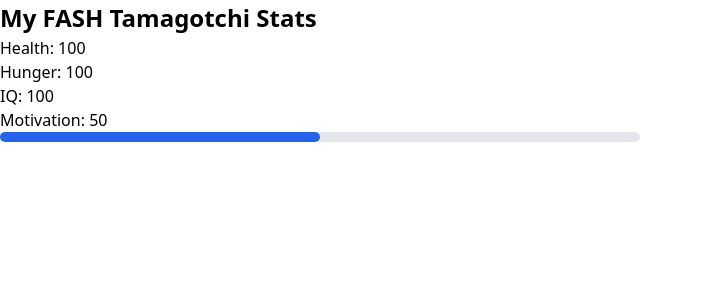
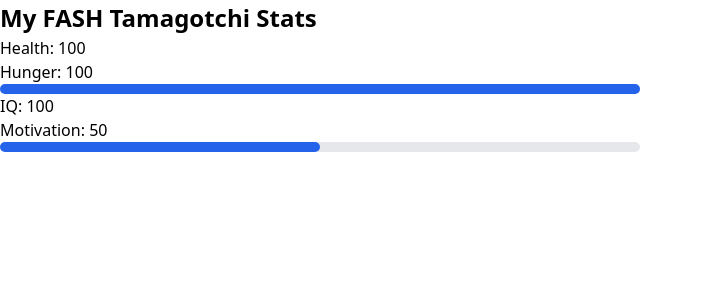
Before and after one commit to CS-396-Web-Dev/final-project-fash, a Next.js app: page / in a window 1280 px wide. Shown: the top 300 px of the page, without its empty margins (0-703 px from the left). Built offline with nearby package versions, Linux system fonts and the light colour scheme.

Commit message:
Adding in hunger bar

```diff
--- a/app/components/HungerBar.tsx
+++ b/app/components/HungerBar.tsx
@@ -0,0 +1,21 @@
+import { useState } from 'react';
+import { useHungerContext } from '../contexts/HungerContext';
+
+export default function HungerBar() {
+    // get current motivation level from the context
+    const { hunger } = useHungerContext();
+
+    console.log("Hunger has value ", hunger);
+
+    return (
+        // tailwind status bar from https://flowbite.com/docs/components/progress/
+            // <div className="w-full bg-gray-200 rounded-full h-2.5 dark:bg-gray-700">
+            <div className="w-1/2 bg-gray-200 rounded-full h-2.5 dark:bg-gray-700">
+                <div
+                    className="bg-blue-600 h-2.5 rounded-full"
+                    // style="width: 50%"
+                    style={{ width: `${hunger}%` }}
+                ></div>
+            </div>
+    );
+}
--- a/app/page.tsx
+++ b/app/page.tsx
@@ -5,6 +5,7 @@
 import { useIQContext } from '@/app/contexts/IqContext';
 import { useMotivationContext } from '@/app/contexts/MotivationContext';
 import MotivationBar from '@/app/components/MotivationBar';
+import HungerBar from './components/HungerBar';
 import './style.css';
 
 export default function Home() {
@@ -91,6 +92,7 @@
         <h1>My FASH Tamagotchi Stats</h1>
         <p>Health: {health}</p>
         <p>Hunger: {hunger}</p>
+        <HungerBar />
         <p>IQ: {IQ}</p>
         <p>Motivation: {motivation}</p>
         {/* <p>hi</p> */}
```
